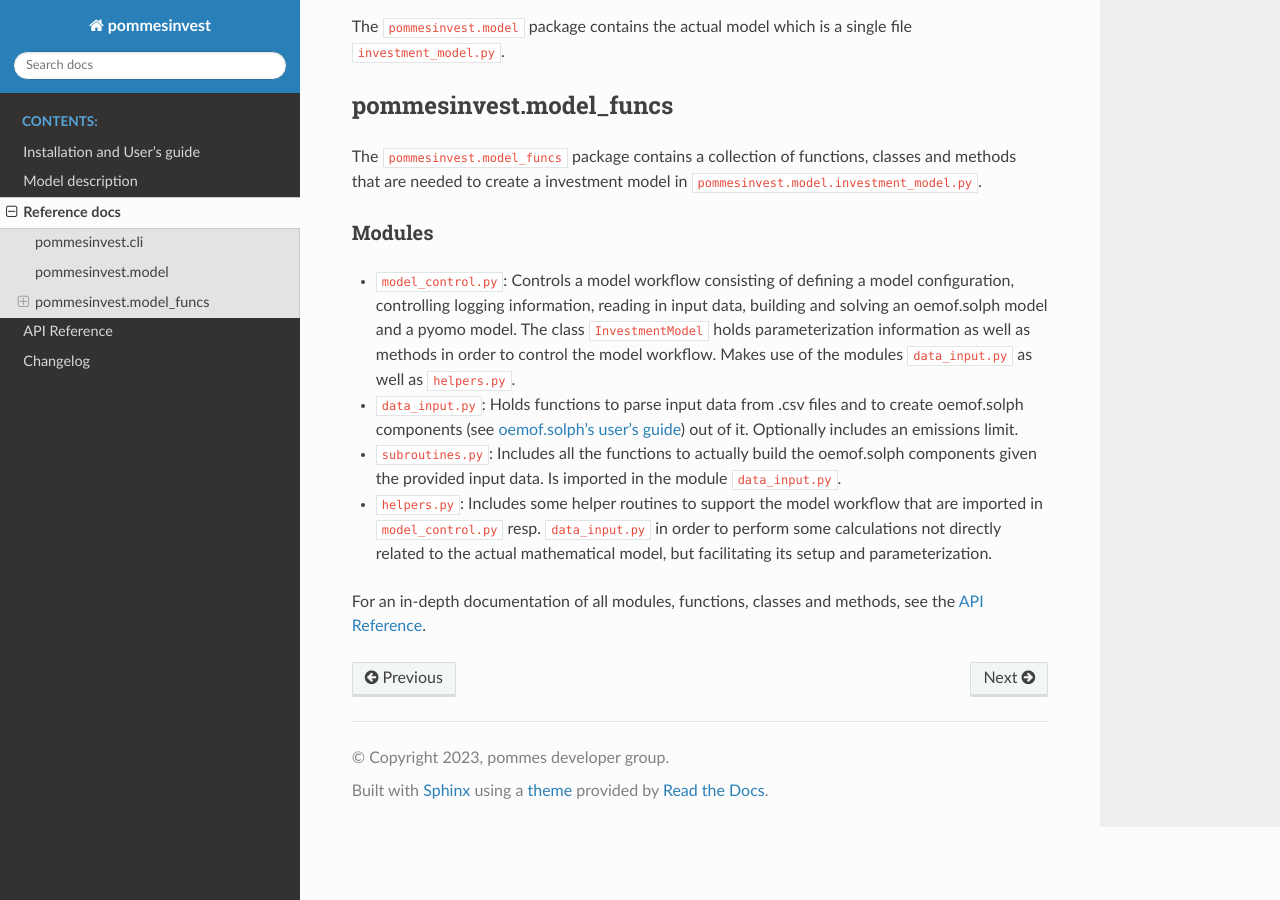
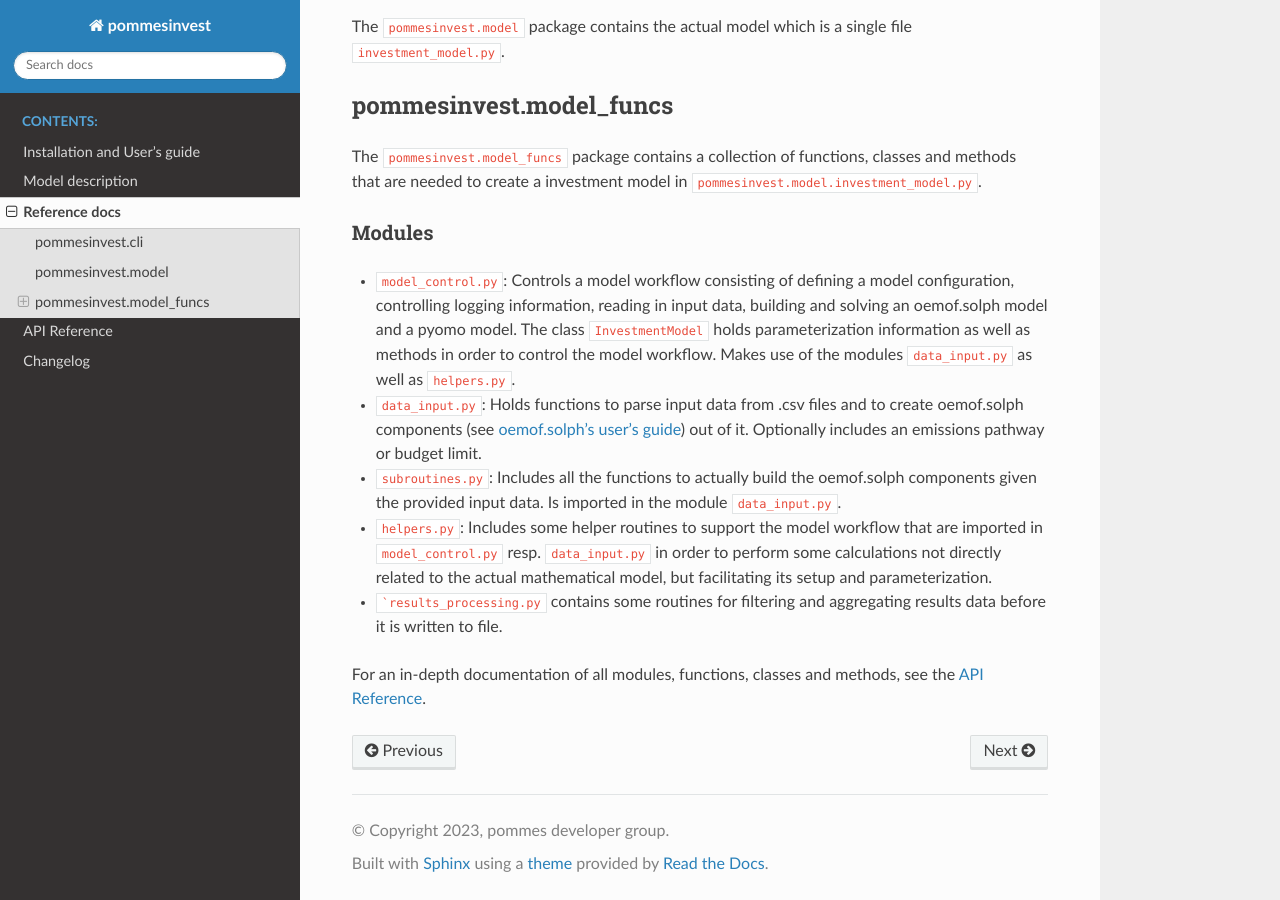
Before and after one commit to pommes-public/pommesinvest, a Sphinx documentation site: the page built from docs/reference.rst, in a window 1280 px wide and 900 px high, scrolled down 510 px. Built offline with Sphinx 7.4.7 and the Read the Docs theme 2.0.0, drawn with Linux system fonts in a browser that asks for light colours.

Commit message:
Update reference docs

````diff
--- a/docs/reference.rst
+++ b/docs/reference.rst
@@ -30,7 +30,7 @@ Modules
 * ``data_input.py``: Holds functions to parse input data from .csv files and to
   create oemof.solph components (see
   `oemof.solph's user's guide <https://oemof-solph.readthedocs.io/en/latest/usage.html#>`_)
-  out of it. Optionally includes an emissions limit.
+  out of it. Optionally includes an emissions pathway or budget limit.
 * ``subroutines.py``: Includes all the functions to actually build the
   oemof.solph components given the provided input data. Is imported in the
   module ``data_input.py``.
@@ -38,6 +38,8 @@ Modules
   that are imported in ``model_control.py`` resp. ``data_input.py`` in order
   to perform some calculations not directly related to the actual mathematical
   model, but facilitating its setup and parameterization.
+* ```results_processing.py`` contains some routines for filtering and aggregating
+  results data before it is written to file.
 
 For an in-depth documentation of all modules, functions, classes and methods,
 see the :doc:`api/api`.
````
